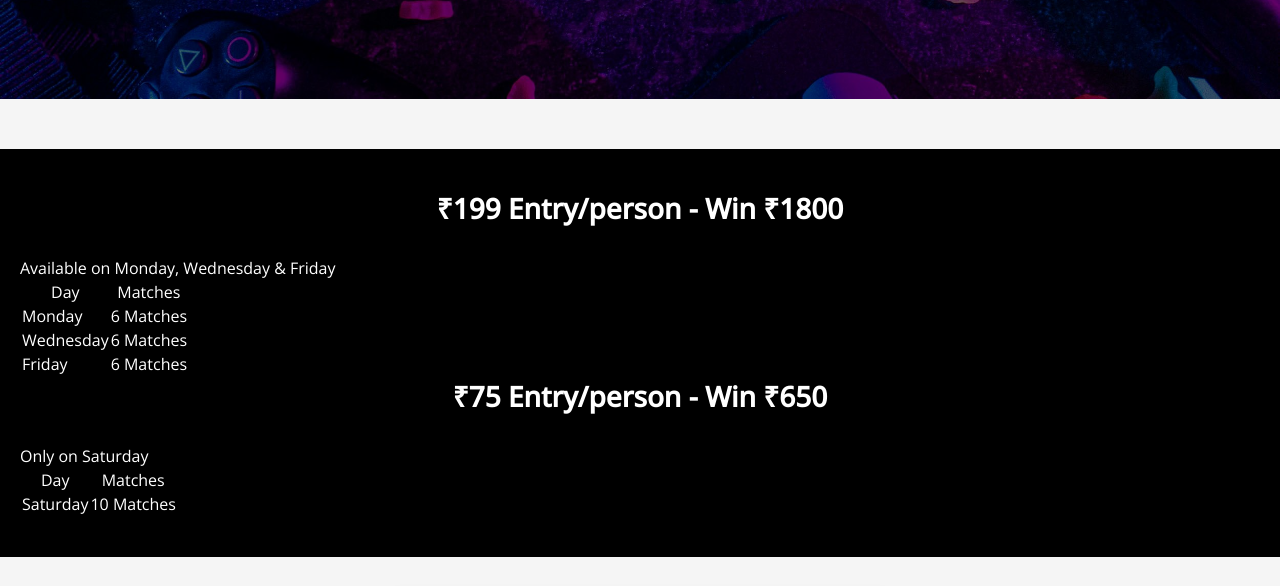
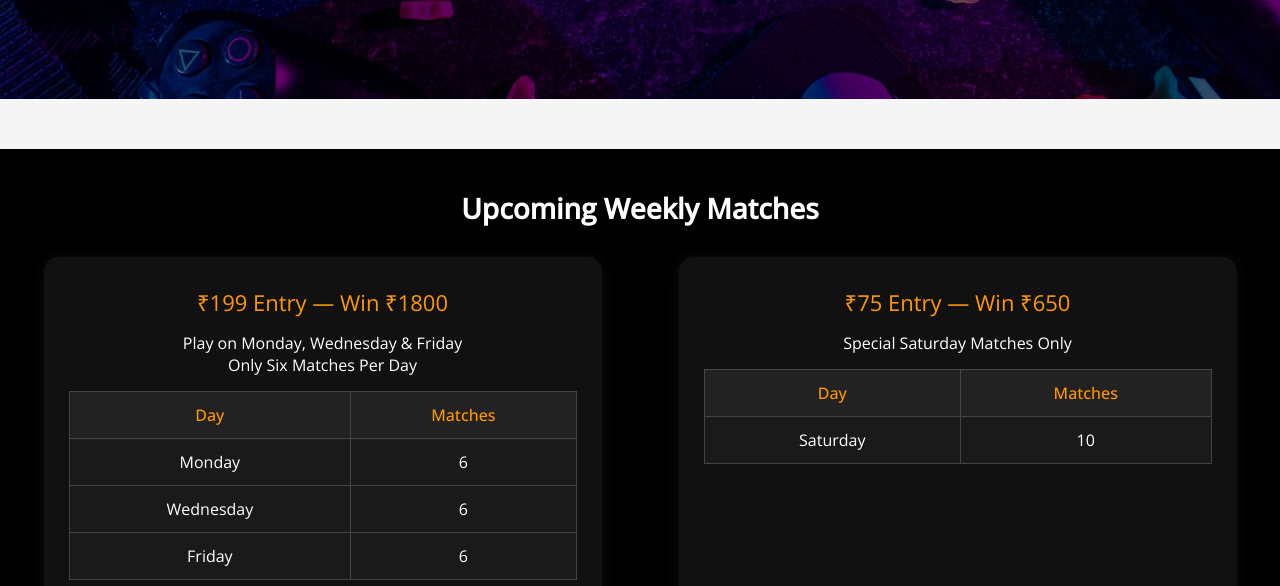
Before and after one commit to talha1265/Gamerzz, a plain HTML site: page index.html in a window 1280 px wide. Shown: the part 366-952 px from the top of the page. Drawn offline with nearby package versions, Linux system fonts and the light colour scheme; a web font is replaced by a local one.

Commit message:
Update index.html

```diff
--- a/index.html
+++ b/index.html
@@ -80,12 +80,15 @@
     </div>
   </header>
 
-  <section class="tournament-info">
-    <div class="info-container">
-      <div class="card">
-        <h2>₹199 Entry/person - Win ₹1800</h2>
-        <p>Available on Monday, Wednesday & Friday</p>
-        <table>
+  <!-- Tournament Info Section -->
+<section class="tournament-info">
+    <h2>Upcoming Weekly Matches</h2>
+    <div class="tournament-cards">
+      <!-- ₹199 Tournament Card -->
+      <div class="tournament-card">
+        <h3>₹199 Entry — Win ₹1800</h3>
+        <p>Play on Monday, Wednesday & Friday<br>Only Six Matches Per Day</p>
+        <table class="tournament-table">
           <thead>
             <tr>
               <th>Day</th>
@@ -93,16 +96,27 @@
             </tr>
           </thead>
           <tbody>
-            <tr><td>Monday</td><td>6 Matches</td></tr>
-            <tr><td>Wednesday</td><td>6 Matches</td></tr>
-            <tr><td>Friday</td><td>6 Matches</td></tr>
+            <tr>
+              <td>Monday</td>
+              <td>6</td>
+            </tr>
+            <tr>
+              <td>Wednesday</td>
+              <td>6</td>
+            </tr>
+            <tr>
+              <td>Friday</td>
+              <td>6</td>
+            </tr>
           </tbody>
         </table>
       </div>
-      <div class="card">
-        <h2>₹75 Entry/person - Win ₹650</h2>
-        <p>Only on Saturday</p>
-        <table>
+
+      <!-- ₹75 Tournament Card -->
+      <div class="tournament-card">
+        <h3>₹75 Entry — Win ₹650</h3>
+        <p>Special Saturday Matches Only</p>
+        <table class="tournament-table">
           <thead>
             <tr>
               <th>Day</th>
@@ -110,7 +124,10 @@
             </tr>
           </thead>
           <tbody>
-            <tr><td>Saturday</td><td>10 Matches</td></tr>
+            <tr>
+              <td>Saturday</td>
+              <td>10</td>
+            </tr>
           </tbody>
         </table>
       </div>
```
